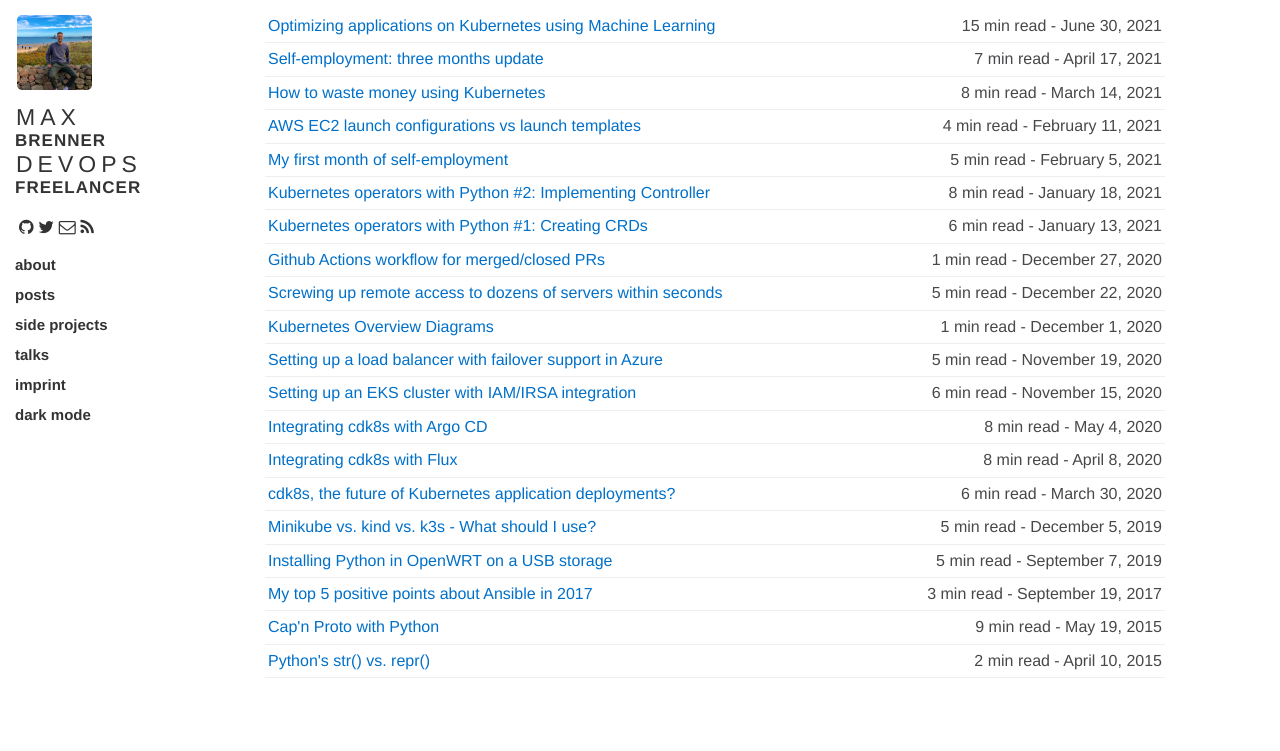
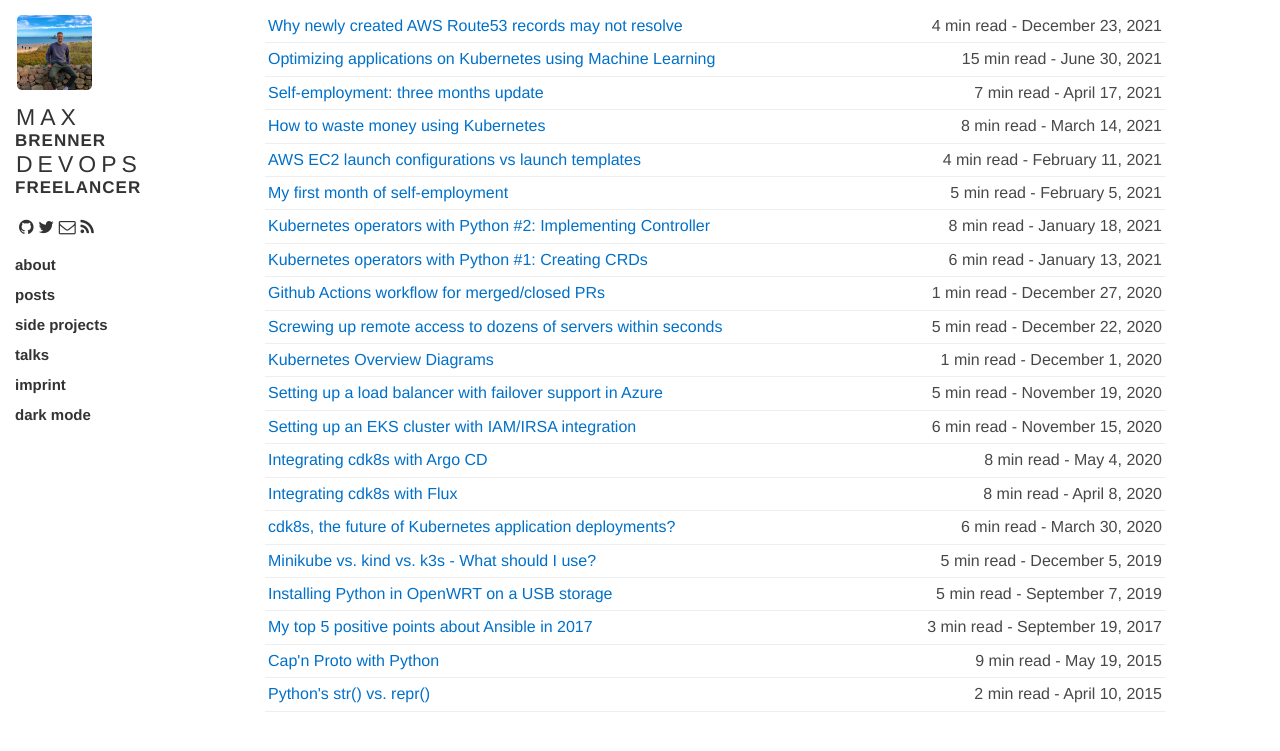
Before and after one commit to brennerm/brennerm.github.io, a Jekyll site: the page built from index.html, in a window 1280 px wide. Shown: the top 751 px of the page. Built offline with Jekyll 4.4.1, drawn with Linux system fonts in a browser that asks for light colours; comment, search, counter and statistics services are not loaded; some of the changed lines change nothing that is shown.

Commit message:
publish 'Why newly created AWS Route53 records may not resolve' post

````diff
--- /dev/null
+++ b/_posts/2021-12-23-failing-aws-route53-records.markdown
@@ -0,0 +1,83 @@
+---
+layout: post
+title: Why newly created AWS Route53 records may not resolve
+description: Resolving newly created AWS Route53 DNS records may end up taking several minutes or even hours. Here's the explanation of one possible cause.
+category: posts
+tags: aws
+draft: false
+thumbnail: route53-nxdomain.png
+---
+
+{% include image.html url="/static/images/route53-nxdomain.png" %}
+
+So there you are with your newly created Route53 hosted zone, ready to assign some DNS names to your hosts. A simple click on the "Create Record" button and you want to check if it works immediately. But trying to resolve the DNS entry fails. What's going on?
+
+## pending vs. insync
+
+Creating a Route53 record is a two-step process consisting of:
+
+- pushing the record to the Route 53 database
+- propagating it to the AWS DNS servers
+
+Whether you use the AWS console, the CLI tool or the API, only the first step will happen synchronously and almost immediately. Afterwards the record or rather the submitted change request will be in the `PENDING` state.
+
+Using the [`GetChange` API endpoint](https://docs.aws.amazon.com/Route53/latest/APIReference/API_GetChange.html){:target="_blank"} or the [`wait resource-record-sets-changed` CLI command](https://awscli.amazonaws.com/v2/documentation/api/latest/reference/route53/wait/resource-record-sets-changed.html){:target="_blank"} you can then make sure the state switches to `INSYNC`. This indicates that your changes have been propagated to all AWS DNS servers responsible for your domain. AFAIK the AWS console does not allow you to check this synchronization state. But AWS claims that [propagation is finished within 60 seconds](https://aws.amazon.com/premiumsupport/knowledge-center/route-53-propagate-dns-changes/){:target="_blank"}.
+
+Alright, your newly created record is now in sync and you can finally resolve it. Just to realize that it fails again. What's the deal now?
+
+## understanding SOA
+
+If you have been managing a DNS domain you probably came across certain record types like A, CNAME or TXT. There's another very important but fairly unknown one, called SOA.
+
+SOA stands for "start of authority record" and contains several information about a given DNS zone. For `shipit.dev` it looks like so:
+
+```bash
+$ dig shipit.dev SOA
+...
+shipit.dev. 1934 IN SOA dns1.registrar-servers.com. hostmaster.registrar-servers.com. 1638547874 43200 3600 604800 3601
+...
+```
+
+Here's an explanation of each part. All time value are in seconds.
+
+- `shipit.dev.`: the zone name
+- `1934`: the TTL of the SOA record
+- `IN`: the class of this record
+  `SOA`: the type of this record
+- `dns1.registrar-servers.com.`: the primary DNS server
+- `hostmaster.registrar-servers.com.`: the administrator's mail address
+- `1638547874`: the zone's serial number
+- `43200`: the time secondary servers should wait until they refresh from the primary one
+- `3600`: the retry interval for failed requests of secondary servers
+- `604800`: the expiration time for secondary servers if primary is unreachable
+- `3601`: the minimum duration value for how long records may be cached
+
+I won't go into each fields' detail as only two of them are relevant for our topic.
+
+You may know the term TTL (time to live) which determines how long a response for a certain DNS record is being cached. What's important to us is that there's even a TTL value for records that can't be resolved.
+
+According to the [RFC 2308](https://datatracker.ietf.org/doc/html/rfc2308#section-5){:target="_blank"}, it's being calculated by choosing the smaller value between the TTL of the SOA record, in our case `1934`, and the minimum duration value of our zone, in our case `3601`. The resulting value is also being referred to as the negative TTL.
+
+This means in our scenario, a negative answer to a DNS query may be cached up to one hour at worst. And this may lead to our problem.
+
+## putting it together
+
+In case you haven't figured out what's going on, let's have a look at the timeline of events.
+
+1. We create a new AWS Route53 DNS record.
+2. We try to resolve it but the record has not yet been propagated to AWS' DNS servers and the resolution fails.
+3. The negative answer is being cached with a certain TTL.
+4. We wait 60 seconds until our new DNS record has been propagated to all DNS servers.
+5. All consecutive tries to resolve the record keep failing until the negative answer in our cache expires.
+
+And this is why newly created Route53 records may not resolve for quite some time if you query them too quickly. This pitfall is especially important when creating records in an automated fashion and querying them immediately after.
+
+For example in my case I was encountering this issue when using external-dns. This component automatically sets up DNS entries for applications running in Kubernetes. Deploying my application and executing tests against its external endpoints using a CI pipeline resulted in numerous failing DNS queries.
+
+Preventing this issue from happening is fairly simple though. Waiting a minute before querying is probably the easiest solution. Actively polling the synchronization state will be a bit quicker but may be a lot harder depending on the situation.
+
+Be aware that this is not really an issue with AWS Route53 in particular. Negative TTLs exist for every DNS domain and are there to protect the DNS server from unnecessary queries.
+
+Hopefully you are going to remember this post when encountering similar issues. Until then, enjoy your time in the cloud.
+
+---
--- a/static/css/base.css
+++ b/static/css/base.css
@@ -146,11 +146,14 @@
     color: var(--main-text-color);
     font-family: "Yanone Kaffeesatz", Helvetica, sans-serif;
     font-weight: 400;
+    font-size: 20px;
 }
 
 .content h4 a {
     color: var(--main-text-color);
     text-decoration: none;
+    font-weight: 400;
+    font-size: 20px;
 }
 
 .content p {
````
Also changed, not shown: static/images/route53-nxdomain.png (added).
